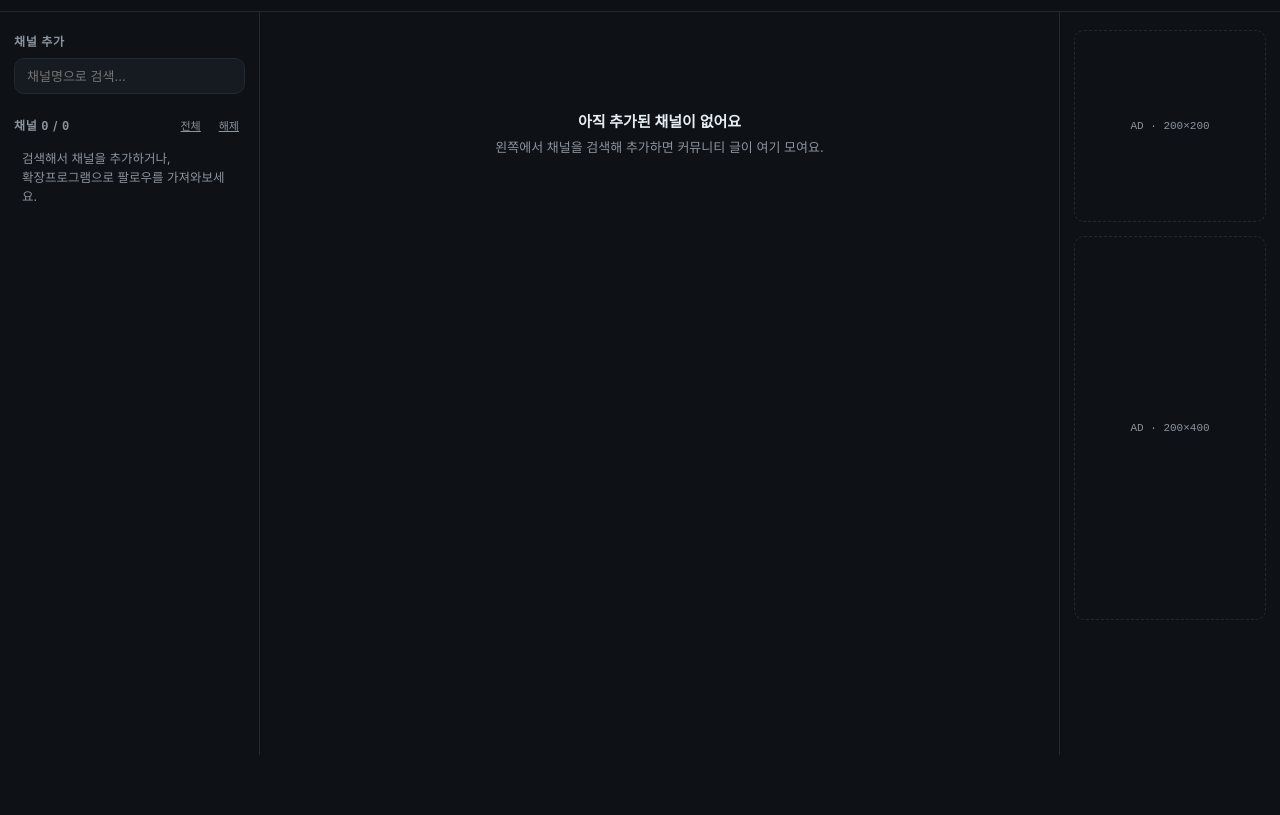
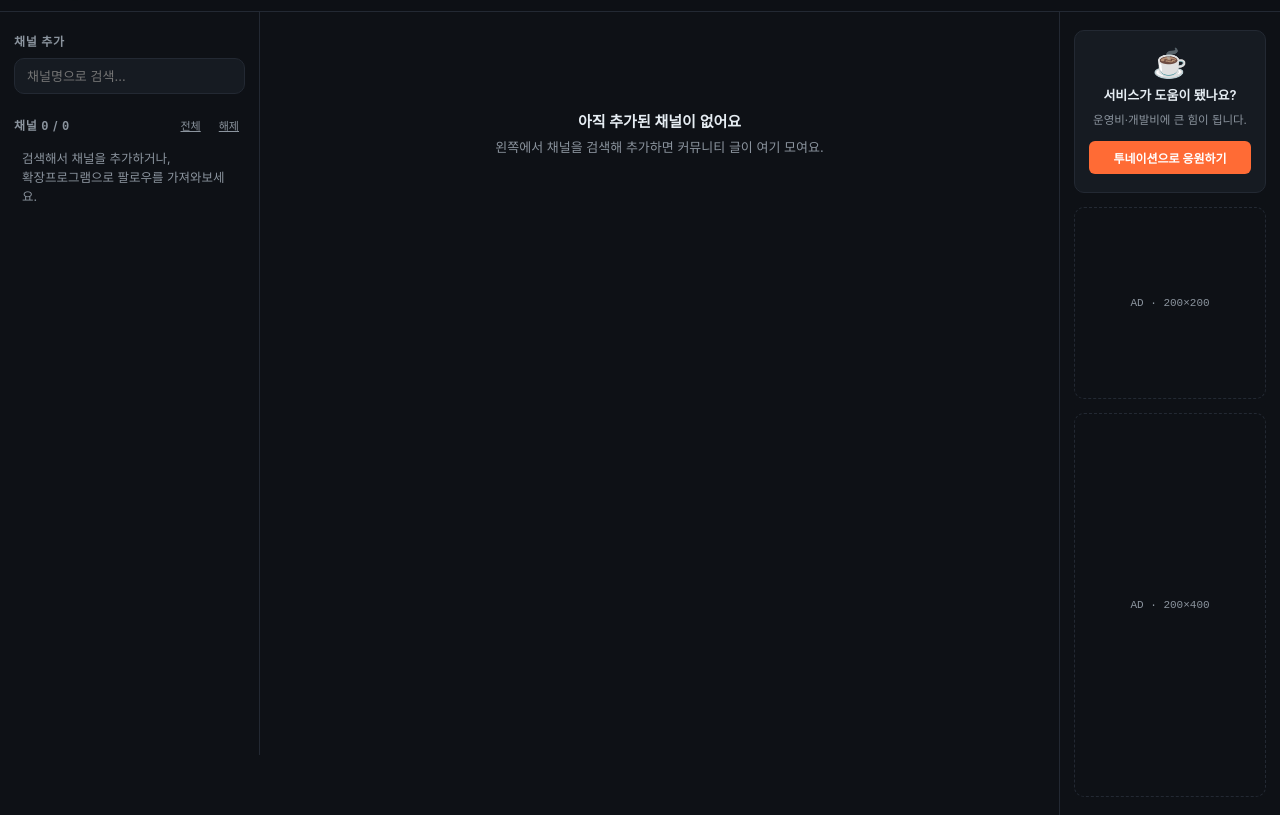
Before and after one commit to ChanChan-E/Chzzwit, a browser extension: page frontend/index.html in a window 1280 px wide. Shown: the part 54-869 px from the top of the page. Before the commit the page ends 809 px from the top, so only its background shows below. Drawn offline with Linux system fonts and the light colour scheme; a web font is replaced by a local one.

Commit message:
feat: 우측 사이드바에 투네이션 도네이션 카드 추가
피드·VOD 양쪽 페이지 우측 사이드바 상단에 투네이션 버튼 추가.
링크: https://toon.at/donate/chanchan2

Co-Authored-By: Claude Sonnet 4.6 <noreply@anthropic.com>

```diff
--- a/frontend/index.html
+++ b/frontend/index.html
@@ -67,6 +67,14 @@
 
     <!-- 우측: 광고 -->
     <aside class="ad-rail">
+      <div class="donate-card">
+        <div class="donate-icon">☕</div>
+        <p class="donate-title">서비스가 도움이 됐나요?</p>
+        <p class="donate-desc">운영비·개발비에 큰 힘이 됩니다.</p>
+        <a class="donate-btn" href="https://toon.at/donate/chanchan2" target="_blank" rel="noopener noreferrer">
+          투네이션으로 응원하기
+        </a>
+      </div>
       <div class="ad-slot ad-slot-square"><span>AD · 200×200</span></div>
       <div class="ad-slot ad-slot-tall"><span>AD · 200×400</span></div>
     </aside>
--- a/frontend/style.css
+++ b/frontend/style.css
@@ -257,6 +257,31 @@ body {
 }
 .ad-slot-tall { aspect-ratio: 1 / 2; }
 
+/* ── 도네이션 카드 ── */
+.donate-card {
+  width: 100%; max-width: 200px;
+  background: var(--surface);
+  border: 1px solid var(--border);
+  border-radius: var(--radius);
+  padding: 18px 14px;
+  display: flex; flex-direction: column; align-items: center; gap: 8px;
+  text-align: center;
+}
+.donate-icon { font-size: 28px; line-height: 1; }
+.donate-title { font-size: 13px; font-weight: 600; color: var(--text); margin: 0; }
+.donate-desc { font-size: 11.5px; color: var(--text-dim); margin: 0; line-height: 1.5; }
+.donate-btn {
+  display: block; width: 100%; margin-top: 4px;
+  padding: 8px 0;
+  background: #ff6b35;
+  color: #fff;
+  font-size: 12px; font-weight: 700; font-family: var(--font-ui);
+  text-decoration: none; text-align: center;
+  border-radius: 6px;
+  transition: background 0.15s, transform 0.1s;
+}
+.donate-btn:hover { background: #e85c28; transform: translateY(-1px); }
+
 /* ── 피드 끝 / 추가 로딩 ── */
 .feed-end {
   text-align: center;
```
Also changed, not shown: frontend/vod.html (+8 -0 lines).
